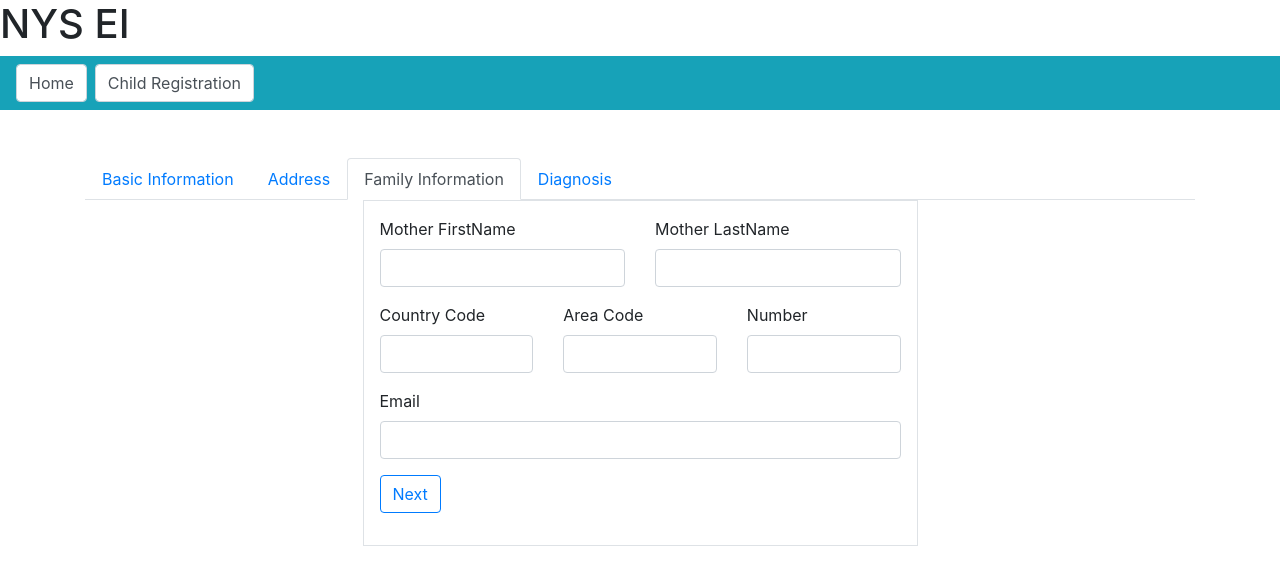
After one commit to deepakddun/ei, a Flask app: page /child/family in a window 1280 px wide. The commit adds this page. Shown: the top 585 px of the page. Run offline with Flask 2, Linux system fonts and the light colour scheme.

Commit message:
added new changes for child registration

```diff
--- a/EIS/EISApp/__init__.py
+++ b/EIS/EISApp/__init__.py
@@ -1,12 +1,14 @@
 from flask import Flask
 
+
 def create_app():
-
-    app = Flask(__name__)
+    app = Flask(__name__,template_folder="templates")
     app.secret_key = "JWqNdK-NtLtsMZVNzJHEg530Fi36v6V7DUTCOUBFB1E"
 
     from EIS.EISApp.child.routes import child
+    from EIS.EISApp.main.routes import main
 
     app.register_blueprint(child)
+    app.register_blueprint(main)
 
     return app
--- a/EIS/EISApp/child/forms.py
+++ b/EIS/EISApp/child/forms.py
@@ -1,6 +1,7 @@
 from flask_wtf import FlaskForm
-from wtforms import StringField, DateField, SubmitField , SelectField, IntegerField
+from wtforms import StringField, SubmitField, SelectField, IntegerField, FormField, TextAreaField
 from wtforms.validators import DataRequired, Email, Length
+from wtforms.fields.html5 import DateField
 import us
 
 
@@ -8,13 +9,40 @@ class ChildRegistration(FlaskForm):
     """ This class is used for registration of child """
 
     child_firstname = StringField('First Name', validators=[DataRequired('This field is required'), Length(min=1)])
-    child_middlename = StringField('Last Name')
-    child_lastname = StringField('' , validators=[DataRequired('This field is required')])
-    child_dob = DateField('Date of Birth' , validators=[DataRequired()])
-    child_gender = SelectField('Gender' , choices=[('M','Male'),('F','Female')] , validators=[DataRequired()])
-    address1 = StringField('Address Line 1', validators=[DataRequired('This field is required'), Length(min=1)])
-    address2 = StringField('Address Line 2' )
-    city = StringField('City', validators=[DataRequired('This field is required'), Length(min=1)])
-    state = SelectField('State' , choices= [ (i.abbr,i.name) for i in us.states.STATES])
-    zip = IntegerField('Zip', validators=[DataRequired('This field is required'), Length(min=1)])
+    child_middlename = StringField('Middle Name')
+    child_lastname = StringField('Last Name', validators=[DataRequired('This field is required')])
+    child_dob = DateField('Date of Birth', validators=[DataRequired()])
+    child_gender = SelectField('Gender', choices=[('M', 'Male'), ('F', 'Female')], validators=[DataRequired()])
+    submit = SubmitField('Next')
+
+
+class ChildAddress(FlaskForm):
+    address1 = StringField('Address Line 1', validators=[DataRequired('This field is required')])
+    address2 = StringField('Address Line 2')
+    county = StringField('County')
+    city = StringField('City', validators=[DataRequired('This field is required')])
+    state = SelectField('State', choices=[(i.abbr, i.name) for i in us.states.STATES])
+    zip = IntegerField('Zip', validators=[DataRequired('This field is required')])
+    submit = SubmitField('Next')
+
+
+class TelephoneForm(FlaskForm):
+    country_code = IntegerField('Country Code', validators=[DataRequired()])
+    area_code = IntegerField('Area Code', validators=[DataRequired()])
+    number = StringField('Number')
+
+
+class FamilyInformation(FlaskForm):
+    mother_firstname = StringField('Mother FirstName', validators=[DataRequired('This field is required')])
+    mother_last_name = StringField('Mother LastName')
+    father_first_name = StringField('Father FirstName',
+                                    validators=[DataRequired('This field is required')])
+    father_last_name = StringField('Father LastName')
+    phone_number = FormField(TelephoneForm)
+    email = StringField('Email', validators=[Email()])
+    submit = SubmitField('Next')
+
+
+class DiagnosisInformation(FlaskForm):
+    details = TextAreaField('Detailed Diagnosis Information', validators=[DataRequired()])
     submit = SubmitField('Submit')
--- a/EIS/EISApp/child/routes.py
+++ b/EIS/EISApp/child/routes.py
@@ -1,10 +1,37 @@
-from flask import Blueprint, request, render_template, url_for
-from EIS.EISApp.child.forms import ChildRegistration
+from flask import Blueprint, request, render_template, url_for, redirect
+from EIS.EISApp.child.forms import ChildRegistration, ChildAddress, FamilyInformation, DiagnosisInformation
 
-child = Blueprint('child', __name__)
+child = Blueprint('child', __name__,url_prefix='/child',template_folder="../templates/child")
 
 
-@child.route('/register', methods=['GET', 'POST'])
-def register_child():
+@child.route('/names', methods=['GET', 'POST'])
+def child_basic():
     form = ChildRegistration()
-    return render_template('child_register.html', form=form)
+    if form.validate_on_submit():
+        return redirect(url_for('child.child_address'))
+    return render_template('child_register.html', form=form, child_active='active')
+
+
+@child.route('/address', methods=['GET', 'POST'])
+def child_address():
+    form = ChildAddress()
+    if form.validate_on_submit():
+        return redirect(url_for('child.child_family'))
+    return render_template('child_address.html', form=form, address_active='active')
+
+
+@child.route('/family', methods=['GET', 'POST'])
+def child_family():
+    form = FamilyInformation()
+    if form.validate_on_submit():
+        return redirect(url_for('child.child_diagnosis'))
+    return render_template('child_family.html', form=form, family_active='active')
+
+
+@child.route('/diag', methods=['GET', 'POST'])
+def child_diagnosis():
+    form = DiagnosisInformation()
+    print('Testing')
+    if form.validate_on_submit():
+        return "<h1> Welcome back </h1>"
+    return render_template('child_diagnosis.html', form=form, diagnosis_active='active')
--- a/EIS/EISApp/templates/base.html
+++ b/EIS/EISApp/templates/base.html
@@ -16,7 +16,8 @@
     <div class="mb-5 mt-1">
       <nav class="navbar navbar-light bg-info text-white">
         <form class="form-inline">
-          <a class="form-control mr-sm-2" href="{{url_for('child.register_child')}}" aria-label="Search">Child Registration</a>
+          <a class="form-control mr-sm-2" href="{{url_for('main.home')}}" aria-label="Search">Home</a>
+          <a class="form-control mr-sm-2" href="{{url_for('child.child_basic')}}" aria-label="Search">Child Registration</a>
         </form>
       </nav>
     </div>
--- /dev/null
+++ b/EIS/EISApp/templates/child/base_nav.html
@@ -0,0 +1,14 @@
+<ul class="nav nav-tabs">
+  <li class="nav-item">
+    <a class="nav-link {{child_active}}" href="{{url_for('child.child_basic')}}">Basic Information</a>
+  </li>
+  <li class="nav-item">
+    <a class="nav-link {{address_active}}" href="{{url_for('child.child_address')}}">Address</a>
+  </li>
+  <li class="nav-item">
+    <a class="nav-link {{family_active}}" href="{{url_for('child.child_family')}}">Family Information</a>
+  </li>
+  <li class="nav-item">
+    <a class="nav-link {{diagnosis_active}}" href="{{url_for('child.child_diagnosis')}}" tabindex="-1" aria-disabled="true">Diagnosis</a>
+  </li>
+</ul>
--- /dev/null
+++ b/EIS/EISApp/templates/child/child_family.html
@@ -0,0 +1,100 @@
+{% extends "base.html" %}
+{% block content %}
+{% include "base_nav.html" %}
+<div class="container border w-50 p-3">
+    <form method="post" action="" novalidate>
+        {{form.hidden_tag()}}
+        <div class="form-group">
+            <div class="row">
+                <div class="col">
+                    {{form.mother_firstname.label()}}
+                    {% if form.mother_firstname.errors %}
+                    {{ form.mother_firstname(class="form-control form-control-lg is-invalid") }}
+                    <div class="invalid-feedback">
+                        {% for error in form.mother_firstname.errors %}
+                        <span>{{ error }}</span>
+                        {% endfor %}
+                    </div>
+                    {% else %}
+                    {{form.mother_firstname(class="form-control")}}
+                    {% endif %}
+                </div>
+                <div class="col">
+                    {{form.mother_last_name.label()}}
+                    {% if form.mother_last_name.errors %}
+                    {{ form.mother_last_name(class="form-control form-control-lg is-invalid") }}
+                    <div class="invalid-feedback">
+                        {% for error in form.mother_last_name.errors %}
+                        <span>{{ error }}</span>
+                        {% endfor %}
+                    </div>
+                    {% else %}
+                    {{form.mother_last_name(class="form-control")}}
+                    {% endif %}
+                </div>
+            </div>
+        </div>
+        <div class="form-group">
+            <div class="row">
+                <div class="col">
+                    {{form.phone_number.country_code.label()}}
+                    {% if form.phone_number.country_code.errors %}
+                    {{ form.phone_number.country_code(class="form-control form-control-lg is-invalid") }}
+                    <div class="invalid-feedback">
+                        {% for error in form.phone_number.country_code.errors %}
+                        <span>{{ error }}</span>
+                        {% endfor %}
+                    </div>
+                    {% else %}
+                    {{form.phone_number.country_code(class="form-control")}}
+                    {% endif %}
+                </div>
+                <div class="col">
+                    {{form.phone_number.area_code.label()}}
+                    {% if form.phone_number.area_code.errors %}
+                    {{ form.phone_number.area_code(class="form-control form-control-lg is-invalid") }}
+                    <div class="invalid-feedback">
+                        {% for error in form.phone_number.area_code.errors %}
+                        <span>{{ error }}</span>
+                        {% endfor %}
+                    </div>
+                    {% else %}
+                    {{form.phone_number.area_code(class="form-control")}}
+                    {% endif %}
+                </div>
+                <div class="col">
+                    {{form.phone_number.number.label()}}
+                    {% if form.phone_number.number.errors %}
+                    {{ form.phone_number.number(class="form-control form-control-lg is-invalid") }}
+                    <div class="invalid-feedback">
+                        {% for error in form.phone_number.number.errors %}
+                        <span>{{ error }}</span>
+                        {% endfor %}
+                    </div>
+                    {% else %}
+                    {{form.phone_number.number(class="form-control")}}
+                    {% endif %}
+                </div>
+            </div>
+        </div>
+        <div class="form-group">
+            {{form.email.label()}}
+            {% if form.email.errors %}
+            {{ form.email(class="form-control form-control-lg is-invalid") }}
+            <div class="invalid-feedback">
+                {% for error in form.email.errors %}
+                <span>{{ error }}</span>
+                {% endfor %}
+            </div>
+            {% else %}
+            {{form.email(class="form-control")}}
+            {% endif %}
+        </div>
+        <div class="form-group">
+            {{form.submit(class="btn btn-outline-primary")}}
+        </div>
+    </form>
+</div>
+
+
+{% endblock content %}
--- a/EIS/EISApp/templates/home.html
+++ b/EIS/EISApp/templates/home.html
@@ -1,2 +1,4 @@
 {% extends "base.html" %}
-<h1>Welcome to the project.Nice to meet you</h1>
+{% block content %}
+    <h1 class="text-center">Welcome to the project</h1>
+{% endblock content %}
```
Also changed, not shown: EIS/EISApp/main/routes.py (+4 -3 lines), EIS/EISApp/templates/child/child_address.html (renamed from EIS/EISApp/templates/child_register.html, +1 -67 lines), EIS/EISApp/templates/child/child_diagnosis.html (added, +26 -0 lines), EIS/EISApp/templates/child/child_register.html (added, +80 -0 lines).
